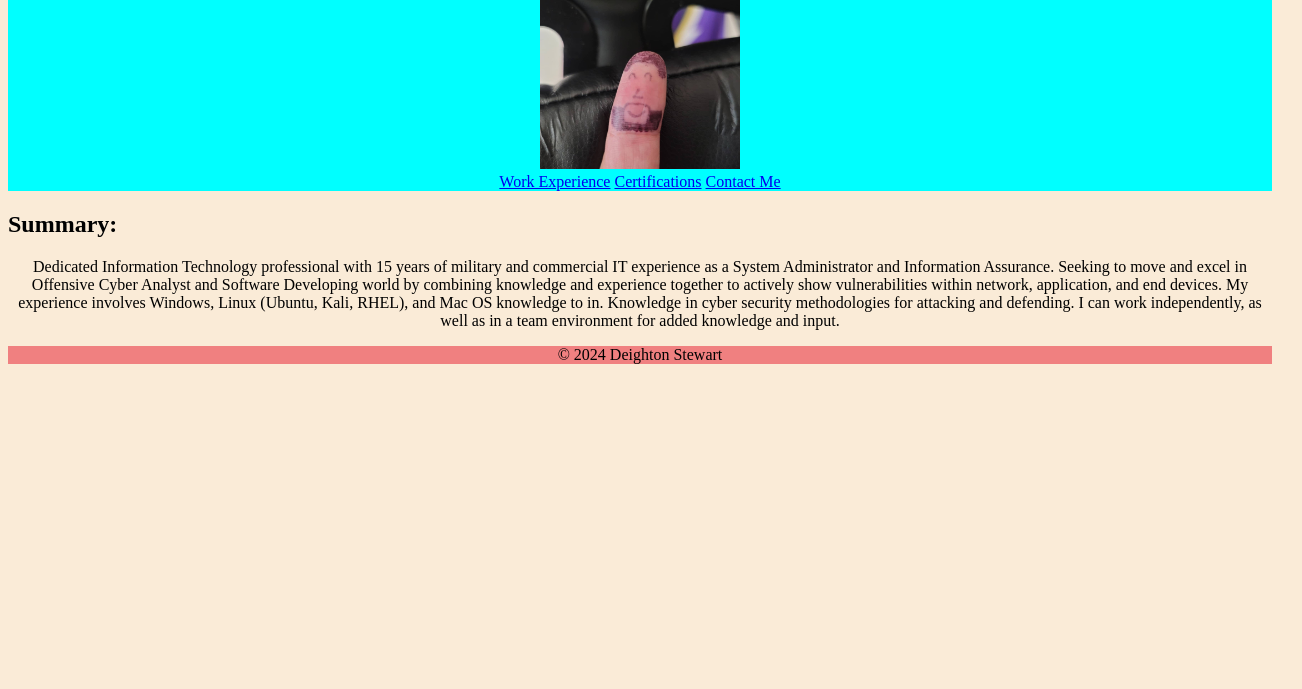
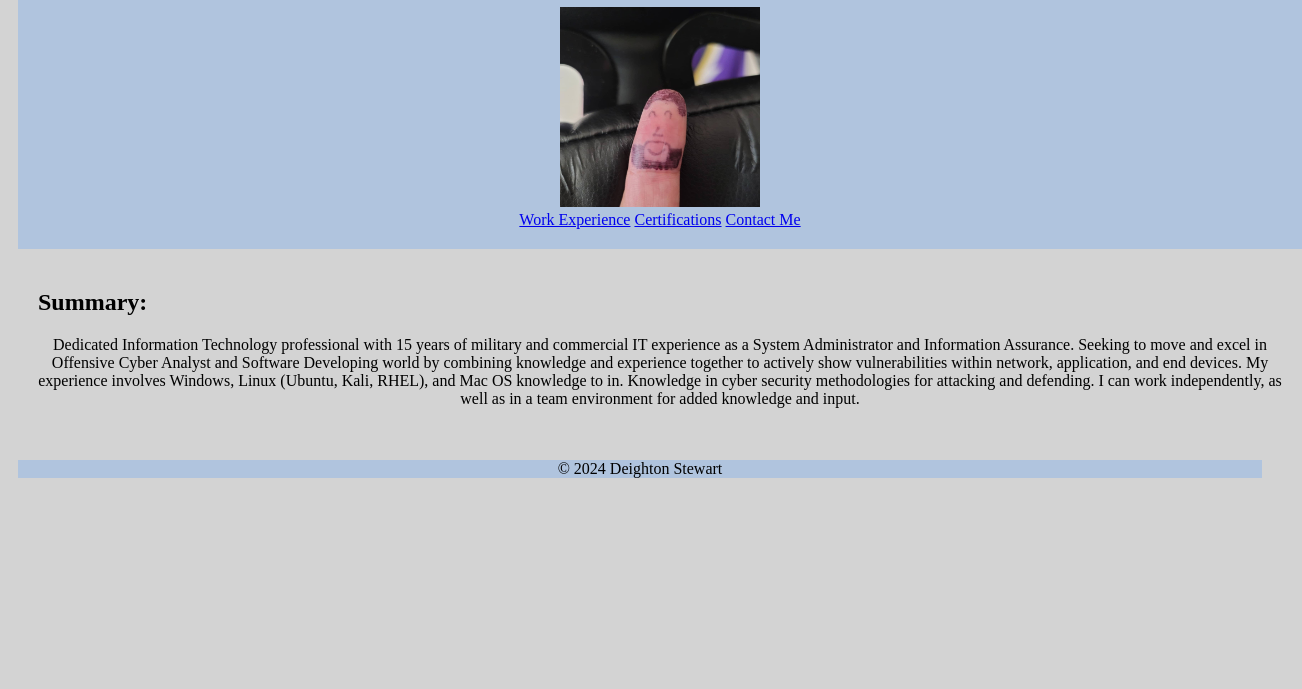
Before and after one commit to dei287/Resume, a plain HTML site: page index.html in a window 1280 px wide. Shown: the part 111-800 px from the top of the page, 1302 px wide, since content can reach past the window. Drawn offline with Linux system fonts and the light colour scheme.

Commit message:
Add files via upload

```diff
--- a/index.html
+++ b/index.html
@@ -11,16 +11,18 @@
     <h1>Deighton Stewart</h1>
     <img id="me" src="./public/images/finger.jpg" />
     <br />
+
     <a href="./public/experience.html">Work Experience</a>
     <a href="./public/certifications.html">Certifications</a>
     <a href="./public/contact.html">Contact Me</a>
 </div>
+<div class="summary">
     <h2>Summary:</h2>
     <p>
         Dedicated Information Technology professional with 15 years of military and commercial IT experience as a System Administrator and Information Assurance. Seeking to move and excel in Offensive Cyber Analyst and Software Developing world by combining knowledge and experience together to actively show vulnerabilities within network, application, and end devices.
 My experience involves Windows, Linux (Ubuntu, Kali, RHEL), and Mac OS knowledge to in. Knowledge in cyber security methodologies for attacking and defending. I can work independently, as well as in a team environment for added knowledge and input.
     </p>
-
+</div>
 <footer>
     <p>© 2024 Deighton Stewart</p>
   </footer>
--- a/style.css
+++ b/style.css
@@ -3,7 +3,8 @@ p {
 }
 
 html {
-    background-color: antiquewhite;
+    background-color: lightgray;
+    padding: 10px;
 }
 
 #me {
@@ -12,10 +13,15 @@ html {
 }
 
 #intro-div {
-    background-color: cyan;
+    background-color: lightsteelblue;
     text-align: center;
 }
 
 footer {
-    background-color: lightcoral;
+    background-color: lightsteelblue;
 }
+
+div {
+    padding: 20px;
+    width: 100%;
+}
```
